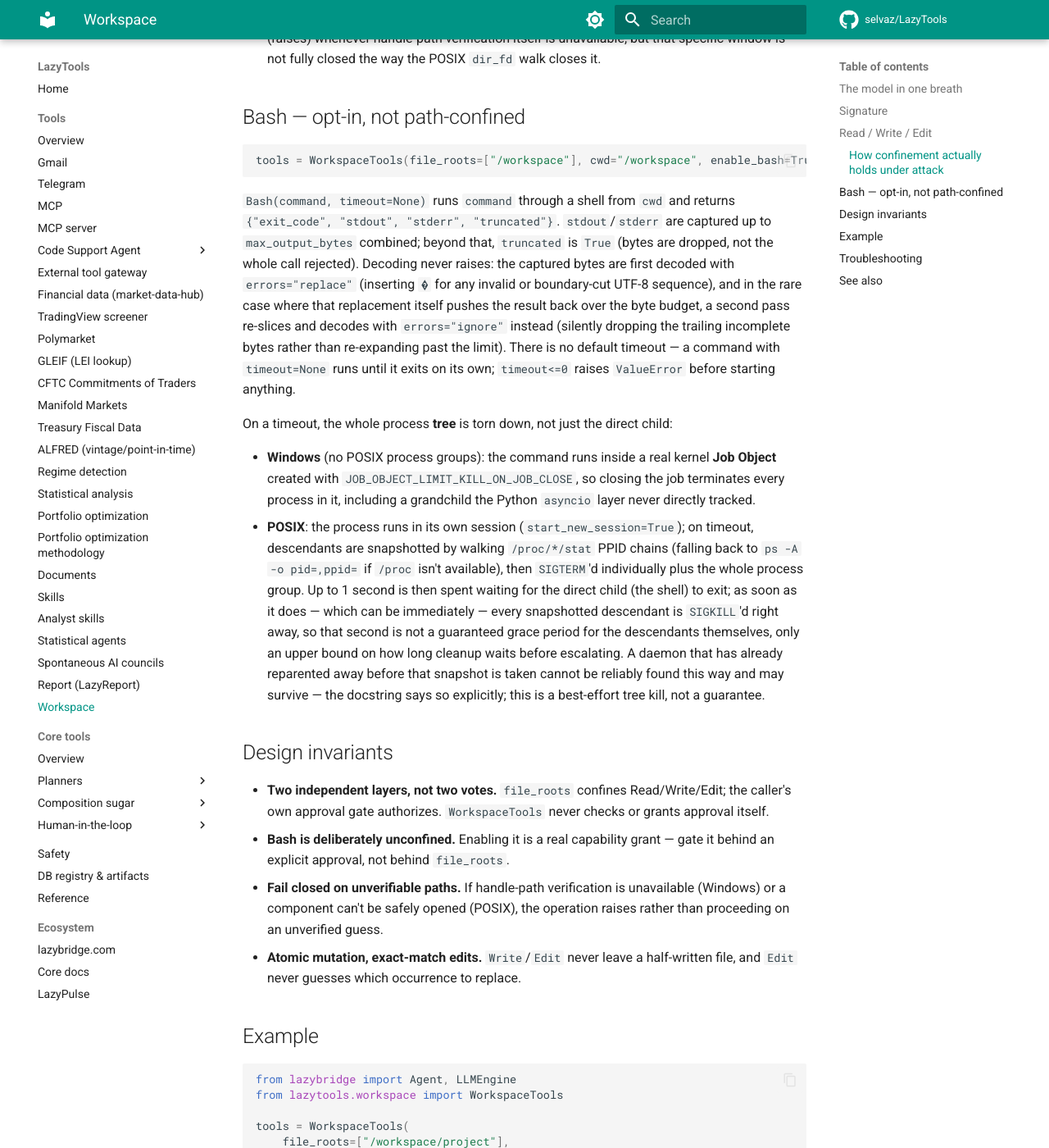
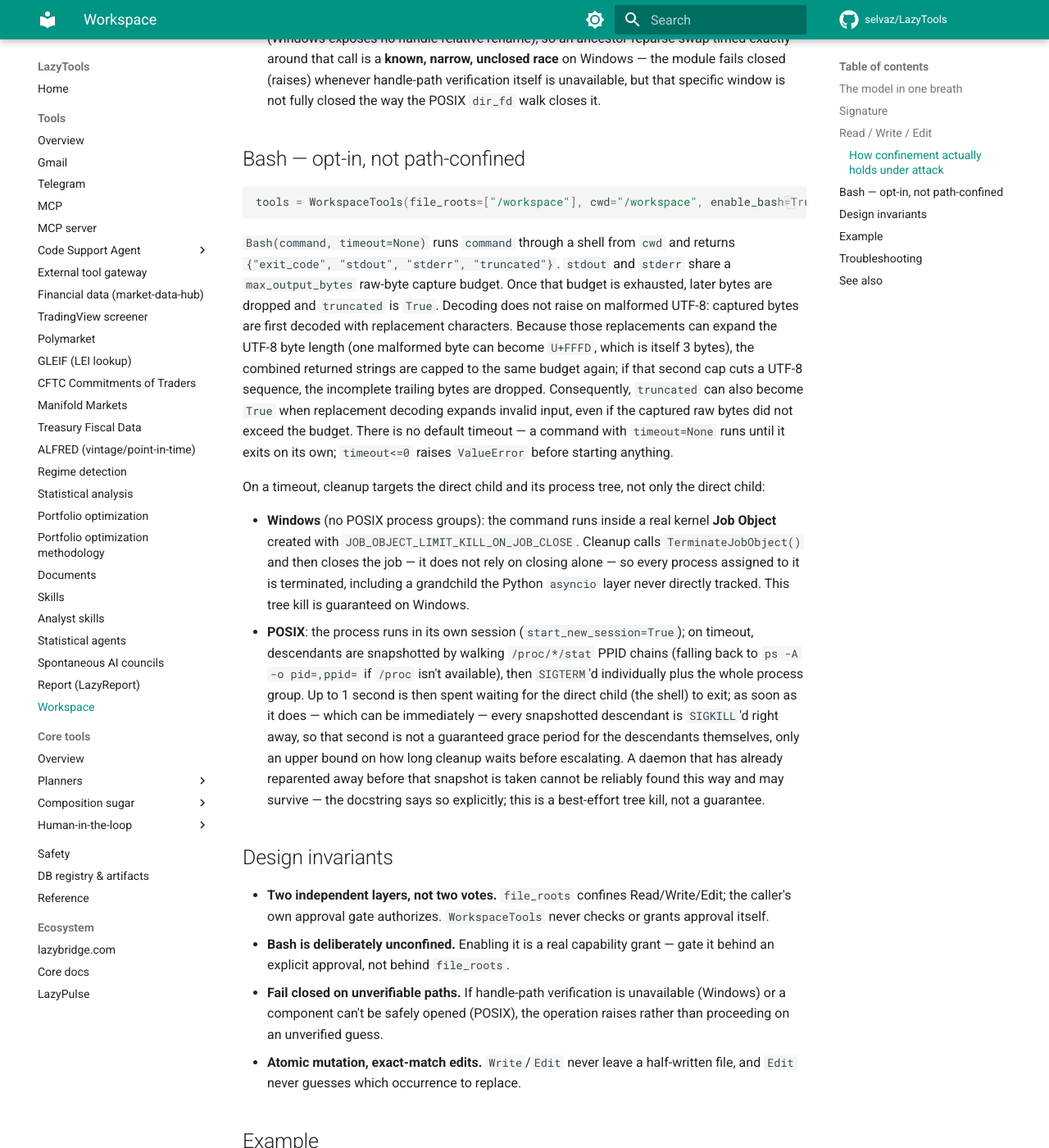
Before and after one commit to selvaz/LazyTools, an MkDocs documentation site: the page built from docs/workspace.md, in a window 1280 px wide and 1400 px high, scrolled down 2519 px. Shown: the whole window at 82% size. Built offline with MkDocs 1.6.1 and Material for MkDocs 9.7.7, drawn with Linux system fonts in a browser that asks for light colours; comment, search, counter and statistics services are not loaded; some of the changed text lies outside the part shown.

Commit message:
docs(workspace): fix 5 real inaccuracies caught by a delayed Codex review
The previous commit (7dbb3d2) was pushed before its own ask_codex second
opinion (job 249dec1b) returned -- it had stalled well past its normal
turnaround. That review came back "NOT DONE" once it finally completed,
with 5 real findings, all confirmed against source before this fix:

1. UTF-8 output-truncation was described as always using errors="replace".
   _decode_bounded_output actually has a second errors="ignore" pass that
   IS reachable: replacement decoding can expand bytes past the budget
   again (one malformed byte -> U+FFFD -> 3 bytes), confirmed live by
   tests/test_workspace.py's own ten-0xff-bytes-under-a-ten-byte-budget
   case. Troubleshooting row updated to match: truncated=True can fire
   from decode expansion alone, not only raw-byte overflow.

2. Both runnable examples enabled enable_bash=True with no approval_gate
   configured, contradicting the surrounding prose telling readers to gate
   Bash. docs/workspace.md's Example now wires an actual TieredGate/Rule/
   TerminalChannel through LLMEngine(approval_gate=...) -- every import
   path, Rule's dataclass fields, and LLMEngine's approval_gate/cwd kwargs
   verified directly against LazyBridge source (new example code, not just
   corrected prose). docs/connectors.md's compact tab drops enable_bash
   entirely rather than repeat the gate setup.

3. "the whole process tree is torn down" overstated the POSIX cleanup
   guarantee; only Windows Job Objects guarantee it. Reworded, and added
   that Windows cleanup calls TerminateJobObject() explicitly before
   closing the job, not just closing it.

4. Two troubleshooting rows were narrower than their actual source
   conditions ("Write: path is not a file" covers any non-regular POSIX
   leaf and Windows-resolved non-file targets, not just POSIX symlinks;
   "parent directory does not exist" is shared by Read/Write/Edit via
   _open_posix_parent, not Write-only, and also covers ENOTDIR).

5. "the longest-matching root wins" only describes the POSIX lexical-match
   path; Windows' _contained() is membership-only, no longest-match
   selection. Reworded to distinguish the two platforms.

mkdocs build --strict passes. Docs-only, no code touched, no tests to run.

````diff
--- a/docs/workspace.md
+++ b/docs/workspace.md
@@ -83,9 +83,12 @@
   inode, not a swap happening after the check, and it's a single
   point-in-time check, not a lock held for the duration of the edit.
 
-`file_path` may be absolute or relative to `cwd`. A path is confined the
-same way for all three tools: it must resolve inside one of the configured
-`file_roots` (the longest-matching root wins when roots are nested).
+`file_path` may be absolute or relative to `cwd`. On POSIX, its lexically
+normalized path must fall under a configured root; when roots are nested,
+the longest lexical match supplies the directory descriptor used for the
+component walk. On Windows, the opened target or verified parent/temp
+handle must resolve under at least one configured root — there is no
+longest-match selection there, only membership.
 
 ### How confinement actually holds under attack
 
@@ -123,25 +126,29 @@
 ```
 
 `Bash(command, timeout=None)` runs `command` through a shell from `cwd` and
-returns `{"exit_code", "stdout", "stderr", "truncated"}`. `stdout`/`stderr`
-are captured up to `max_output_bytes` combined; beyond that, `truncated` is
-`True` (bytes are dropped, not the whole call rejected). Decoding never
-raises: the captured bytes are first decoded with `errors="replace"`
-(inserting `�` for any invalid or boundary-cut UTF-8 sequence), and in
-the rare case where that replacement itself pushes the result back over the
-byte budget, a second pass re-slices and decodes with `errors="ignore"`
-instead (silently dropping the trailing incomplete bytes rather than
-re-expanding past the limit). There is no default timeout — a command with
-`timeout=None` runs until it exits on its own; `timeout<=0` raises
-`ValueError` before starting anything.
+returns `{"exit_code", "stdout", "stderr", "truncated"}`. `stdout` and
+`stderr` share a `max_output_bytes` raw-byte capture budget. Once that
+budget is exhausted, later bytes are dropped and `truncated` is `True`.
+Decoding does not raise on malformed UTF-8: captured bytes are first
+decoded with replacement characters. Because those replacements can expand
+the UTF-8 byte length (one malformed byte can become `U+FFFD`, which is
+itself 3 bytes), the combined returned strings are capped to the same
+budget again; if that second cap cuts a UTF-8 sequence, the incomplete
+trailing bytes are dropped. Consequently, `truncated` can also become
+`True` when replacement decoding expands invalid input, even if the
+captured raw bytes did not exceed the budget. There is no default
+timeout — a command with `timeout=None` runs until it exits on its own;
+`timeout<=0` raises `ValueError` before starting anything.
 
-On a timeout, the whole process **tree** is torn down, not just the direct
-child:
+On a timeout, cleanup targets the direct child and its process tree, not
+only the direct child:
 
 - **Windows** (no POSIX process groups): the command runs inside a real
-  kernel **Job Object** created with `JOB_OBJECT_LIMIT_KILL_ON_JOB_CLOSE`, so
-  closing the job terminates every process in it, including a grandchild the
-  Python `asyncio` layer never directly tracked.
+  kernel **Job Object** created with `JOB_OBJECT_LIMIT_KILL_ON_JOB_CLOSE`.
+  Cleanup calls `TerminateJobObject()` and then closes the job — it does
+  not rely on closing alone — so every process assigned to it is
+  terminated, including a grandchild the Python `asyncio` layer never
+  directly tracked. This tree kill is guaranteed on Windows.
 - **POSIX**: the process runs in its own session (`start_new_session=True`);
   on timeout, descendants are snapshotted by walking `/proc/*/stat` PPID
   chains (falling back to `ps -A -o pid=,ppid=` if `/proc` isn't available),
@@ -171,16 +178,37 @@
 
 ## Example
 
+Enabling `Bash` without configuring an approval gate hands the model an
+immediately executable, host-unconfined shell — the example below wires
+`enable_bash=True` through an actual `TieredGate` so `Bash` calls are gated
+in practice, not just in a comment:
+
 ```python
 from lazybridge import Agent, LLMEngine
+from lazybridge.ext.approval import Rule, TerminalChannel, TieredGate
 from lazytools.workspace import WorkspaceTools
+
+gate = TieredGate(
+    channel=TerminalChannel(),
+    rules=(
+        Rule("allow", "Read"),
+        Rule("allow", "Write"),
+        Rule("allow", "Edit"),
+        Rule("ask", "Bash"),
+    ),
+)
 
 tools = WorkspaceTools(
     file_roots=["/workspace/project"],
     cwd="/workspace/project",
-    enable_bash=True,   # opt-in; gate the resulting capability via the engine's approval_gate
+    enable_bash=True,
 )
-agent = Agent(LLMEngine("deepseek-v4-flash"), tools=tools.as_tools())
+engine = LLMEngine(
+    "deepseek-v4-flash",
+    cwd="/workspace/project",
+    approval_gate=gate,
+)
+agent = Agent(engine, tools=tools.as_tools())
 ```
 
 ## Troubleshooting
@@ -190,12 +218,12 @@
 | `ValueError: file root does not exist` / `is not a directory` at construction | A `file_roots` entry is missing or not a directory | Create it first, or pass an existing directory |
 | `ValueError: ...: path is outside the configured file roots` (and, for `Write` on Windows to a path whose parent exists, `...: parent is outside the configured file roots`) | **POSIX:** `file_path` lexically escapes every `file_root` (any tool). **Windows:** an existing `Read`/`Edit` file's handle-resolved path, or an existing `Write` target's (or its parent's) `Path.resolve()` result, isn't under any root — Windows follows symlinks and checks the *resolved* path rather than rejecting them outright | Use a path inside a configured root |
 | `ValueError: ...: path is outside the configured roots or contains a symlink` | **POSIX only.** A parent directory component is a symlink (any tool), or — for `Read`/`Edit` specifically — the file itself is a symlink; rejected outright by the `O_NOFOLLOW` walk regardless of where it points | Replace the symlinked component with the real path |
-| `ValueError: Write: path is not a file` | **POSIX**, `Write` to an existing leaf that's a symlink (`Write` checks the leaf with `os.stat(follow_symlinks=False)` rather than the `O_NOFOLLOW` walk, so it reports this instead of the "contains a symlink" message above) | Point `Write` at a real file, not a symlink |
-| `ValueError: ...: parent directory does not exist` (`Write`) | `Write`'s direct parent doesn't exist | Create the parent directory first — `Write` never creates directories |
+| `ValueError: Write: path is not a file` | The existing target is not a regular file. On POSIX this covers any existing non-regular leaf — directory, symlink, FIFO, device — even a symlink pointing at a regular file (`Write` checks the leaf with `os.stat(follow_symlinks=False)` rather than the `O_NOFOLLOW` walk). Windows resolves symlinks first and reports this when the resolved target isn't a file | Point `Write` at a real file, not a symlink or other non-regular path |
+| `ValueError: ...: parent directory does not exist` | Not `Write`-only: `_open_posix_parent()` is shared by `Read`/`Write`/`Edit`. On POSIX it also covers a component that exists but isn't a directory (`ENOTDIR` maps to the same message). On Windows, `Write` reports this when the requested direct parent can't be resolved | Create the parent directory first — none of the three tools create parent directories |
 | `ValueError: Edit: old_string matched N times; set replace_all=true ...` | Ambiguous match | Narrow `old_string` for a unique match, or pass `replace_all=True` |
 | No `Bash` tool present | `enable_bash` wasn't set | Construct with `enable_bash=True` |
 | `TimeoutError: Bash: command timed out after ...` | Command ran past `timeout` | Raise `timeout`, or pass `timeout=None` for no limit |
-| Output cut off, `truncated: True` | Combined stdout+stderr exceeded `max_output_bytes` | Raise `max_output_bytes`, or have the command write less |
+| Output cut off, `truncated: True` | Combined raw stdout+stderr exceeded `max_output_bytes`, **or** replacement-decoding of malformed UTF-8 expanded the returned representation beyond that same budget | Raise `max_output_bytes`, or have the command write less / cleaner UTF-8 |
 
 ## See also
 
````
Also changed, not shown: docs/connectors.md (+5 -3 lines).
